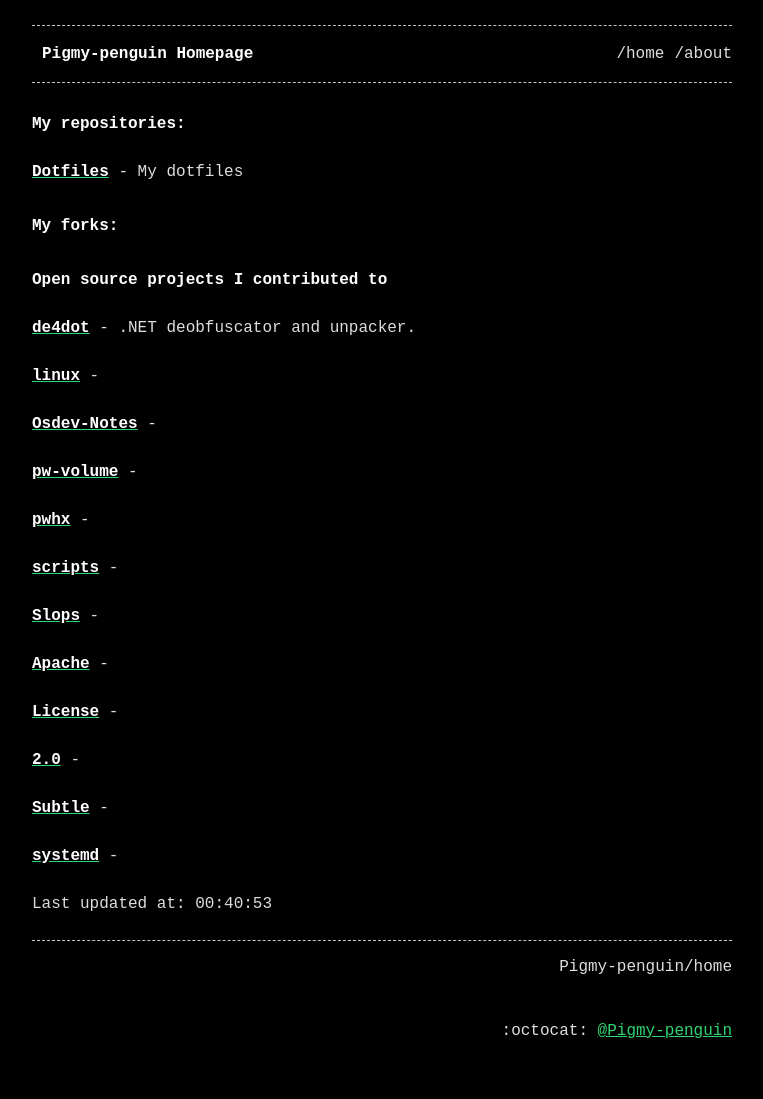
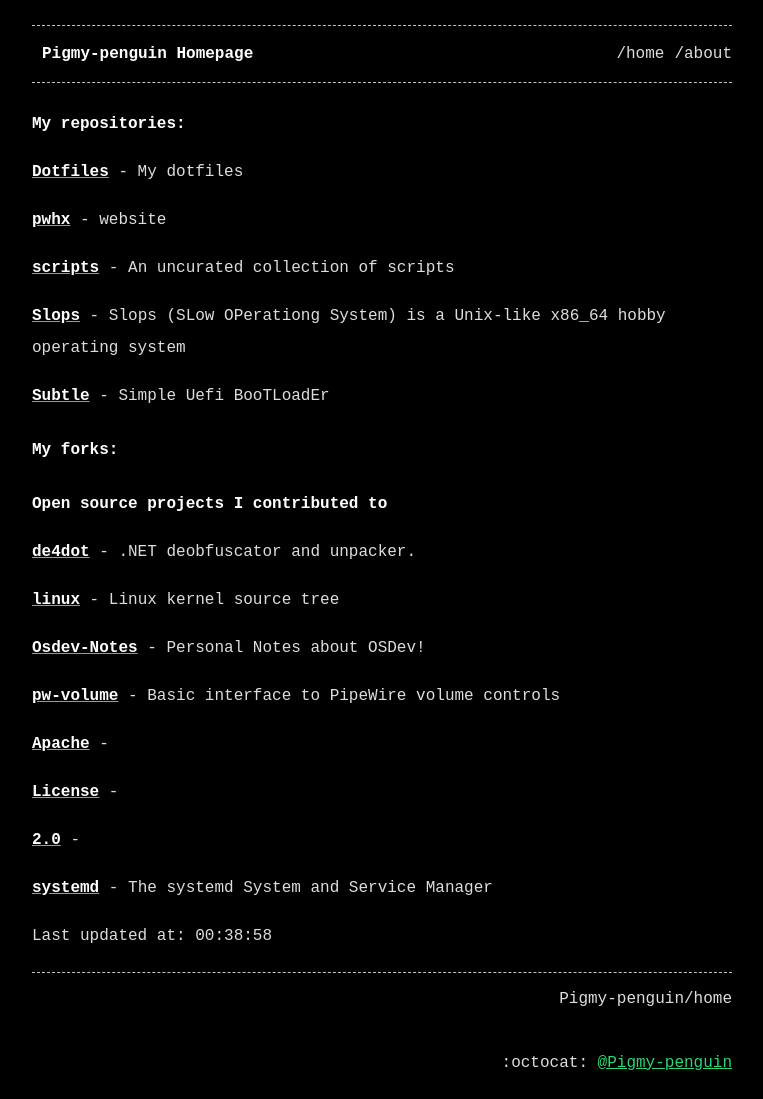
Before and after one commit to Pigmy-penguin/Pigmy-penguin.github.io, a Jekyll site: the page built from index.md, in a window 1280 px wide. Shown: the whole page, without its empty margins (258-1021 px from the left). Built offline with Jekyll 4.4.1, drawn with Linux system fonts in a browser that asks for light colours; before the commit the page ends 1067 px from its top, so only the background shows below that.

Commit message:
Auto updating the website

```diff
--- a/index.md
+++ b/index.md
@@ -9,22 +9,24 @@ title: Pigmy-penguin Homepage
 
 [**Dotfiles**](https://github.com/Pigmy-penguin/Dotfiles) - My dotfiles
 
+[**pwhx**](https://github.com/Pigmy-penguin/pwhx) - website
+
+[**scripts**](https://github.com/Pigmy-penguin/scripts) - An uncurated collection of scripts
+
+[**Slops**](https://github.com/Pigmy-penguin/Slops) - Slops (SLow OPerationg System) is a Unix-like x86_64 hobby operating system
+
+[**Subtle**](https://github.com/Pigmy-penguin/Subtle) - Simple Uefi BooTLoadEr
+
 ## My forks:
 ### Open source projects I contributed to
 
 [**de4dot**](https://github.com/Pigmy-penguin/de4dot) - .NET deobfuscator and unpacker.
 
-[**linux**](https://github.com/Pigmy-penguin/linux) -
+[**linux**](https://github.com/Pigmy-penguin/linux) - Linux kernel source tree
 
-[**Osdev-Notes**](https://github.com/Pigmy-penguin/Osdev-Notes) -
+[**Osdev-Notes**](https://github.com/Pigmy-penguin/Osdev-Notes) - Personal Notes about OSDev!
 
-[**pw-volume**](https://github.com/Pigmy-penguin/pw-volume) -
-
-[**pwhx**](https://github.com/Pigmy-penguin/pwhx) -
-
-[**scripts**](https://github.com/Pigmy-penguin/scripts) -
-
-[**Slops**](https://github.com/Pigmy-penguin/Slops) -
+[**pw-volume**](https://github.com/Pigmy-penguin/pw-volume) - Basic interface to PipeWire volume controls
 
 [**Apache**](https://github.com/Pigmy-penguin/Apache) -
 
@@ -32,9 +34,7 @@ title: Pigmy-penguin Homepage
 
 [**2.0**](https://github.com/Pigmy-penguin/2.0) -
 
-[**Subtle**](https://github.com/Pigmy-penguin/Subtle) -
-
-[**systemd**](https://github.com/Pigmy-penguin/systemd) -
+[**systemd**](https://github.com/Pigmy-penguin/systemd) - The systemd System and Service Manager
 
 
-Last updated at: 00:40:53
+Last updated at: 00:38:58
```
Also changed, not shown: 2 other files.
